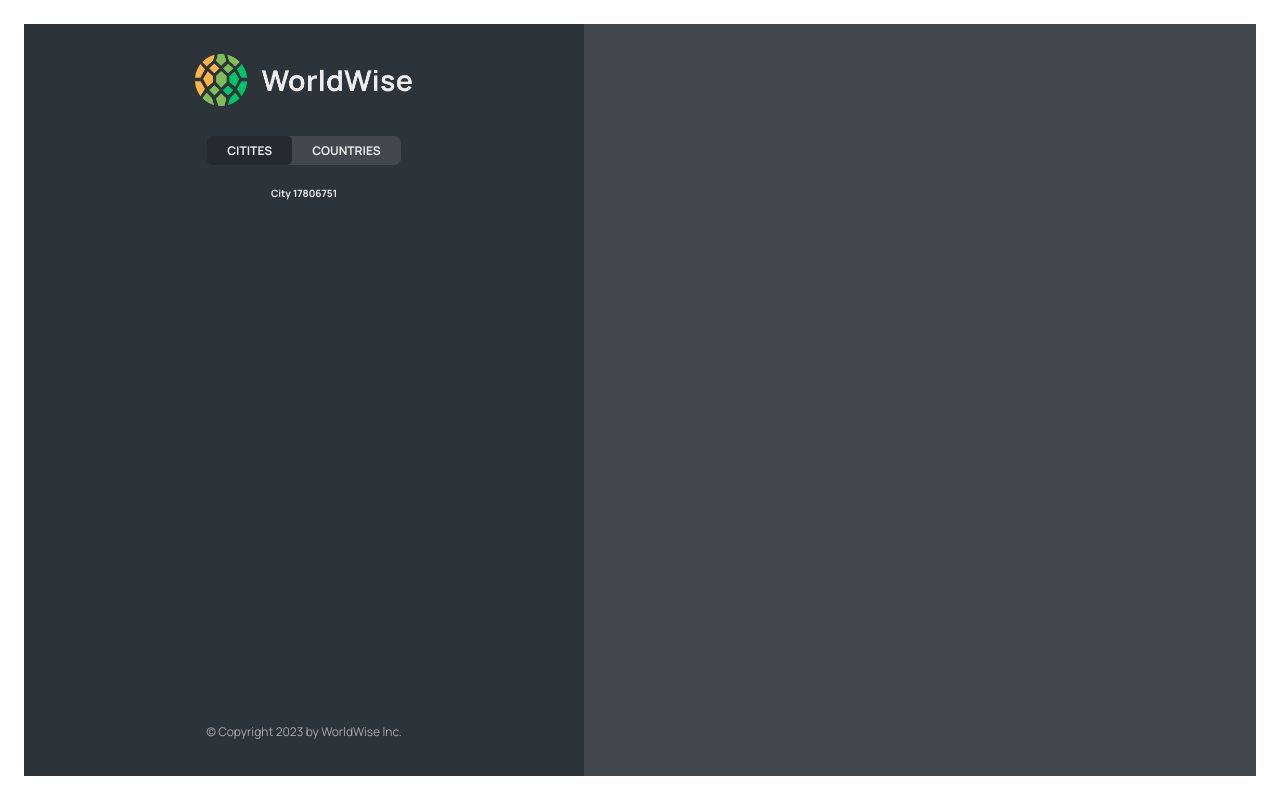
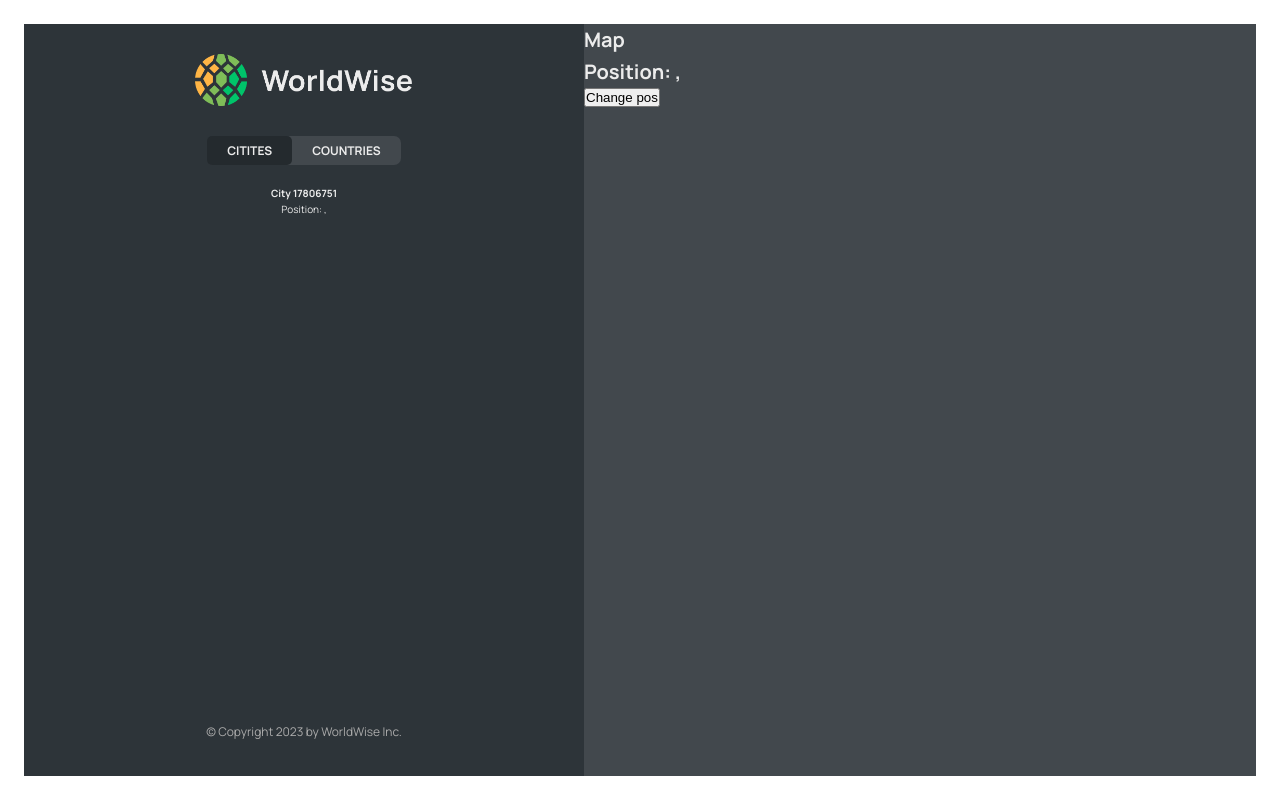
Before and after one commit to gtzjesus/WorldWise, a React (Vite) app: page /app/cities/17806751 in a window 1280 px wide. Built offline with nearby package versions, Linux system fonts and the light colour scheme; data requests are answered from the project's data file.

Commit message:
Reading and Setting Query Strings

```diff
--- a/src/components/City.jsx
+++ b/src/components/City.jsx
@@ -1,10 +1,20 @@
-import { useParams } from 'react-router-dom';
+import { useParams, useSearchParams } from 'react-router-dom';
 
 function City() {
   const { id } = useParams();
+  const [searchParams] = useSearchParams();
+  const lat = searchParams.get('lat');
+  const lng = searchParams.get('lng');
   // TEMP DATA
 
-  return <h4>City {id}</h4>;
+  return (
+    <>
+      <h4>City {id}</h4>
+      <p>
+        Position: {lat}, {lng}
+      </p>
+    </>
+  );
 
   //   return (
   //     <div className={styles.city}>
--- a/src/components/CityItem.jsx
+++ b/src/components/CityItem.jsx
@@ -9,10 +9,15 @@ const formatDate = (date) =>
   }).format(new Date(date));
 
 function CityItem({ city }) {
-  const { cityName, emoji, date, id } = city;
+  const { cityName, emoji, date, id, position } = city;
+
+  console.log(position);
   return (
     <li className={styles.cityItem}>
-      <Link className={styles.cityItem} to={`${id}`}>
+      <Link
+        className={styles.cityItem}
+        to={`${id}?lat=${position.lat}&lng=${position.lng}`}
+      >
         <span className={styles.emoji}>{emoji}</span>
         <h3 className={styles.name}>{cityName}</h3>
         <time className={styles.date}>{formatDate(date)}</time>
--- a/src/components/Map.jsx
+++ b/src/components/Map.jsx
@@ -1,6 +1,24 @@
+import { useSearchParams } from 'react-router-dom';
 import styles from './Map.module.css';
 function Map() {
-  return <div className={styles.mapContainer}></div>;
+  const [searchParams, setSearchParams] = useSearchParams();
+  const lat = searchParams.get('lat');
+  const lng = searchParams.get('lng');
+  return (
+    <div className={styles.mapContainer}>
+      <h1>Map</h1>
+      <h1>
+        Position: {lat}, {lng}
+      </h1>
+      <button
+        onClick={() => {
+          setSearchParams({ lat: 23, lng: 50 });
+        }}
+      >
+        Change pos
+      </button>
+    </div>
+  );
 }
 
 export default Map;
```
